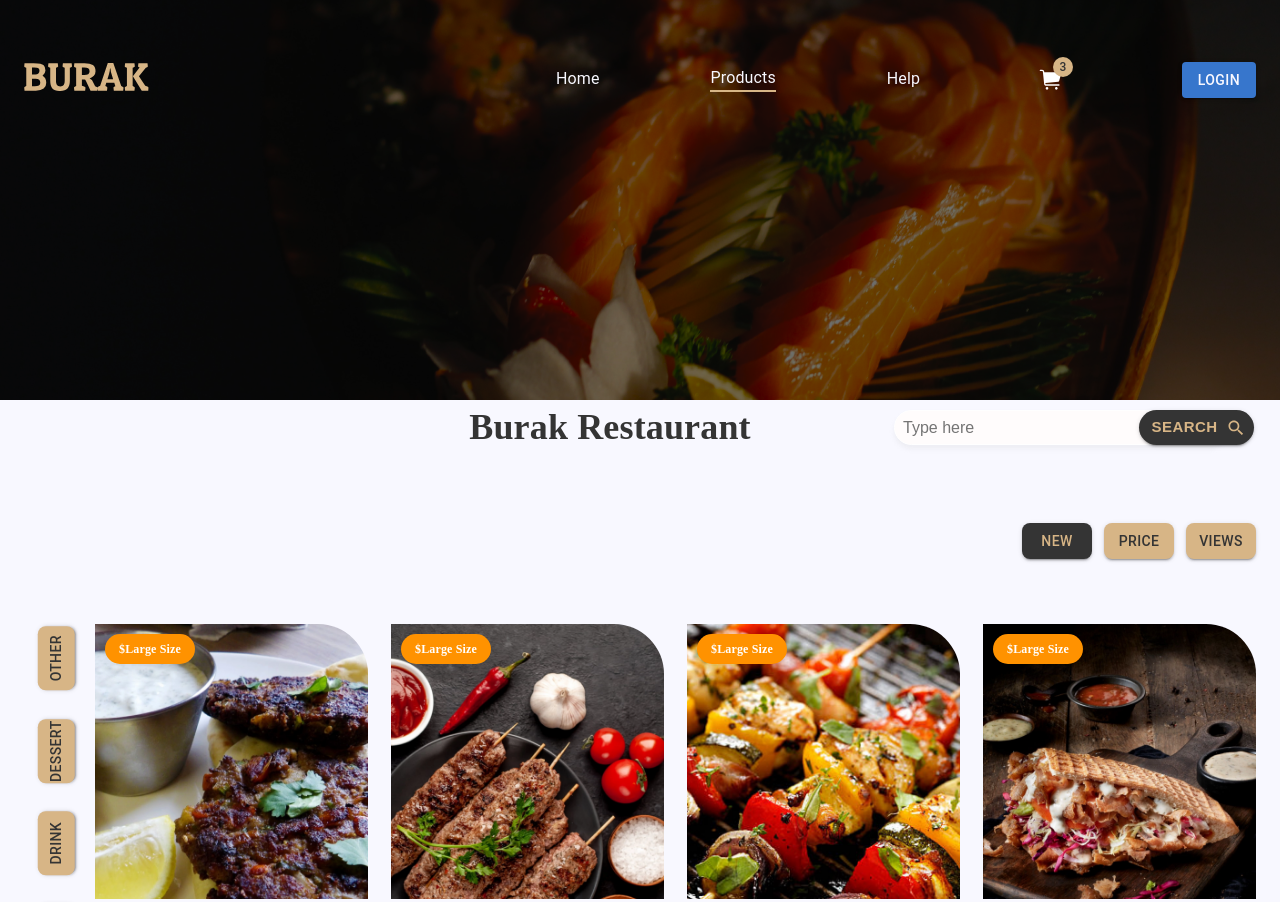
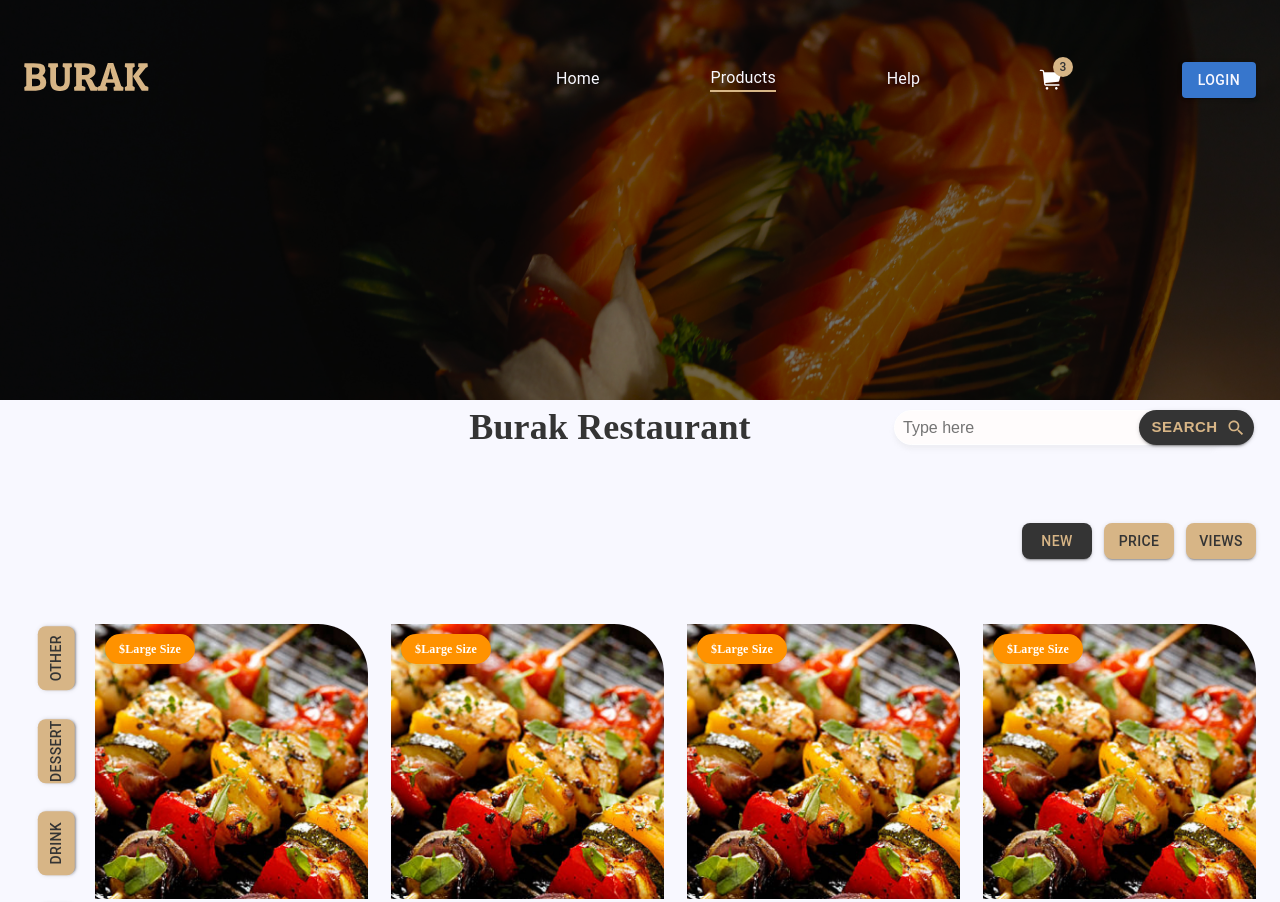
Before and after one commit to jonny2025dev/Burak-react, a React (Create React App) app: page /products in a window 1280 px wide. Shown: the top 902 px of the page. Built offline with nearby package versions, Linux system fonts and the light colour scheme.

Commit message:
feat: develop ProductsPage slice and selector

```diff
--- a/src/app/screens/productsPage/ChosenProduct.tsx
+++ b/src/app/screens/productsPage/ChosenProduct.tsx
@@ -10,6 +10,30 @@
 import "swiper/css/navigation";
 import "swiper/css/thumbs";
 import { FreeMode, Navigation, Thumbs } from "swiper";
+import { useDispatch, useSelector } from "react-redux";
+import { Dispatch } from "@reduxjs/toolkit";
+import { setRestaurant, setChosenProduct } from "./slice";
+import { createSelector } from "reselect";
+import { retrieveChosenProduct, retrieveRestaurant } from "./selector";
+import { Product } from "../../../lib/data/types/product"
+
+/** REDUX SLICE & SELECTOR */
+const actionDispatch = (dispatch: Dispatch) => ({
+  setRestaurant: (data: Product[]) => dispatch(setRestaurant(data)) ,
+  setChosenProduct: (data: Product[]) => dispatch(setChosenProduct(data))
+});
+const chosenProductRetriever = createSelector(
+  retrieveChosenProduct,
+  (chosenProduct) => ({
+     chosenProduct,
+  })
+);
+const restaurantRetriever = createSelector(
+   retrieveRestaurant,
+   (restaurant) => ({
+    restaurant,
+   })
+);
 
 export default function ChosenProduct() {
   return (
--- a/src/app/screens/productsPage/Products.tsx
+++ b/src/app/screens/productsPage/Products.tsx
@@ -14,23 +14,31 @@
 import ArrowBackIcon from "@mui/icons-material/ArrowBack";
 import ArrowForwardIcon from "@mui/icons-material/ArrowForward";
 
+import { useDispatch, useSelector } from "react-redux";
+import { Dispatch } from "@reduxjs/toolkit";
+import { setProducts } from "./slice";
+import { createSelector } from "reselect";
+import { retrieveProducts } from "./selector";
+import { Product } from "../../../lib/data/types/product";
+
+/** REDUX SLICE • & SELECTOR */
+const actionDispatch = (dispatch: Dispatch) => ({
+  setProducts: (data: Product[]) => dispatch (setProducts(data)),
+});
+const productsRetriever = createSelector(retrieveProducts, (products) => ({
+  products,
+}));
+
 const products = [
-  { productName: "Cutlet", imagePath: "/img/cutlet.webp", size: "Large Size" },
-  {
-    productName: "Kebab",
-    imagePath: "/img/kebab-fresh.webp",
-    size: "Large Size",
-  },
   { productName: "Kebab", imagePath: "/img/kebab.webp", size: "Large Size" },
-  { productName: "Lavash", imagePath: "/img/lavash.webp", size: "Large Size" },
-  { productName: "Lavash", imagePath: "/img/lavash.webp", size: "Large Size" },
-  { productName: "Cutlet", imagePath: "/img/cutlet.webp", size: "Large Size" },
-  {
-    productName: "Kebab",
-    imagePath: "/img/kebab-fresh.webp",
-    size: "Large Size",
-  },
   { productName: "Kebab", imagePath: "/img/kebab.webp", size: "Large Size" },
+  { productName: "Kebab", imagePath: "/img/kebab.webp", size: "Large Size" },
+  { productName: "Kebab", imagePath: "/img/kebab.webp", size: "Large Size" },
+  { productName: "Kebab", imagePath: "/img/kebab.webp", size: "Large Size" },
+  { productName: "Kebab", imagePath: "/img/kebab.webp", size: "Large Size" },
+  { productName: "Kebab", imagePath: "/img/kebab.webp", size: "Large Size" },
+  { productName: "Kebab", imagePath: "/img/kebab.webp", size: "Large Size" },
+
 ];
 
 export default function Products() {
--- /dev/null
+++ b/src/app/screens/productsPage/selector.ts
@@ -0,0 +1,19 @@
+import { createSelector } from "reselect";
+import { AppRootState } from "../../../lib/data/types/screen";
+
+const selectProductsPage = (state: AppRootState) => state.productsPage;
+
+export const retrieveRestaurant = createSelector(
+   selectProductsPage,
+   (ProductsPage) => ProductsPage. restaurant
+);
+
+export const retrieveChosenProduct = createSelector(
+  selectProductsPage,
+  (ProductsPage) => ProductsPage. chosenProduct
+);
+
+export const retrieveProducts = createSelector(
+  selectProductsPage,
+  (ProductsPage) => ProductsPage.products
+);
--- /dev/null
+++ b/src/app/screens/productsPage/slice.ts
@@ -0,0 +1,30 @@
+import { createSlice } from "@reduxjs/toolkit";
+import { ProductsPageState } from "../../../lib/data/types/screen";
+
+const initialState: ProductsPageState = {
+  restaurant: null,
+  chosenProduct: null,
+  products: [],
+};
+
+const productsPageSlice = createSlice ({
+  name: "productsPage",
+  initialState,
+  reducers: {
+    setRestaurant: (state, action) => {
+      state.restaurant = action.payload;
+    },
+    setChosenProduct: (state, action) => {
+      state.chosenProduct = action.payload;
+    },
+    setProducts: (state, action) => {
+       state.products = action.payload;
+    },
+  },
+});
+
+export const { setRestaurant, setChosenProduct, setProducts } =
+   productsPageSlice.actions;
+
+const ProductsPageReducer = productsPageSlice.reducer;
+export default ProductsPageReducer;
--- a/src/app/store.ts
+++ b/src/app/store.ts
@@ -1,6 +1,7 @@
 import { configureStore, ThunkAction, Action } from "@reduxjs/toolkit";
 import HomePageReducer from "./screens/homePage/slice";
 import ReduxLogger  from "redux-logger";
+import ProductsPageReducer from "./screens/productsPage/slice";
 
 
 export const store = configureStore({
@@ -8,7 +9,8 @@
     // @ts-ignore
     getDefaultMiddleware().concat(ReduxLogger),
   reducer: {
-    homePage:  HomePageReducer,
+    homePage: HomePageReducer,
+    productsPage: ProductsPageReducer,
   },
 });
 
--- a/src/lib/data/types/screen.ts
+++ b/src/lib/data/types/screen.ts
@@ -4,6 +4,7 @@
 /** REACT APP STATE**/
 export interface AppRootState {
   homePage: HomePageState;
+  productsPage: ProductsPageState;
 }
 
 /** HOMEPAGE **/
@@ -14,5 +15,10 @@
 }
 
 /** PRODUCTS PAGE **/
+export interface ProductsPageState {
+  restaurant: Member | null;
+  chosenProduct: Product | null;
+  products: Product [];
+}
 
 /** ORDERS PAGE **/
```
